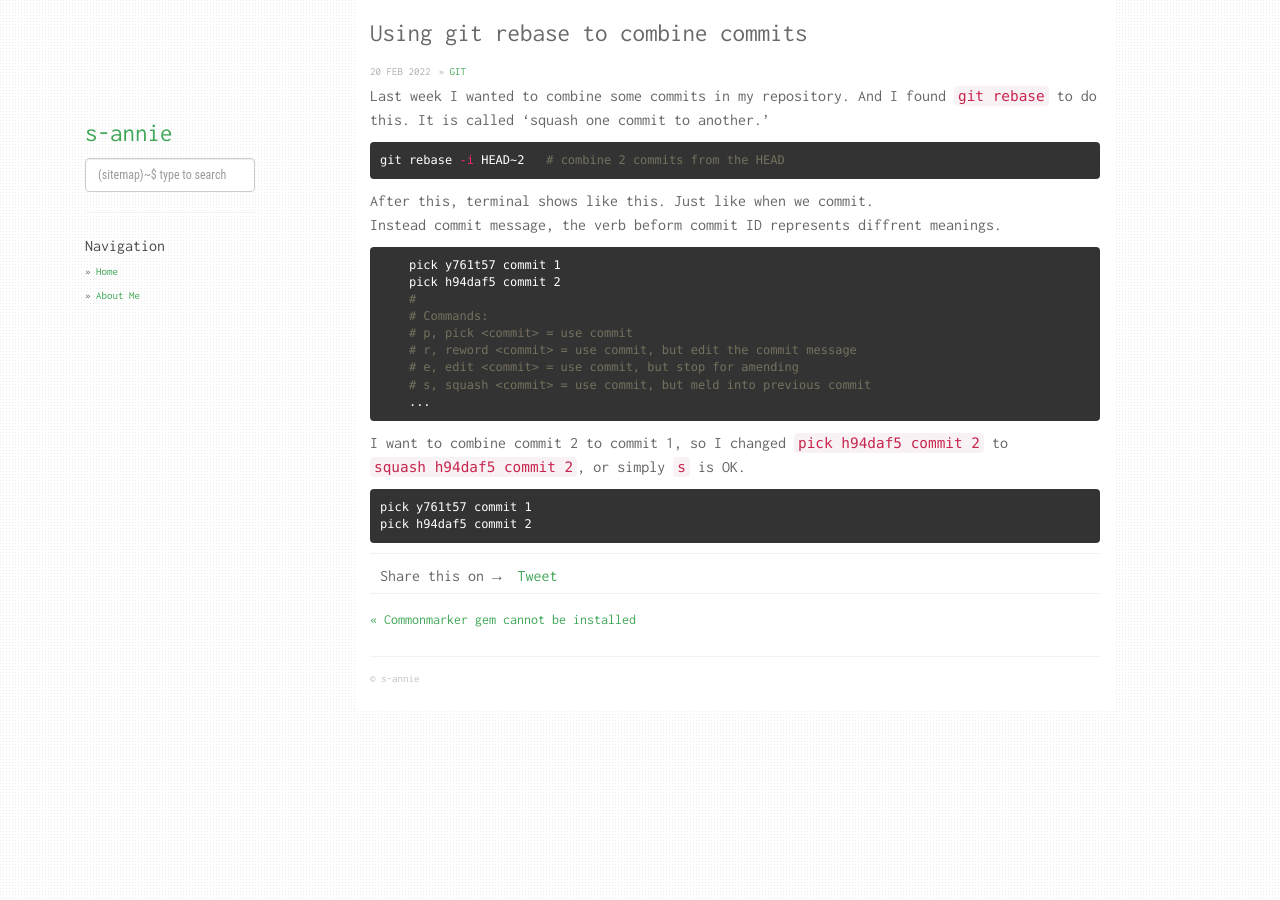
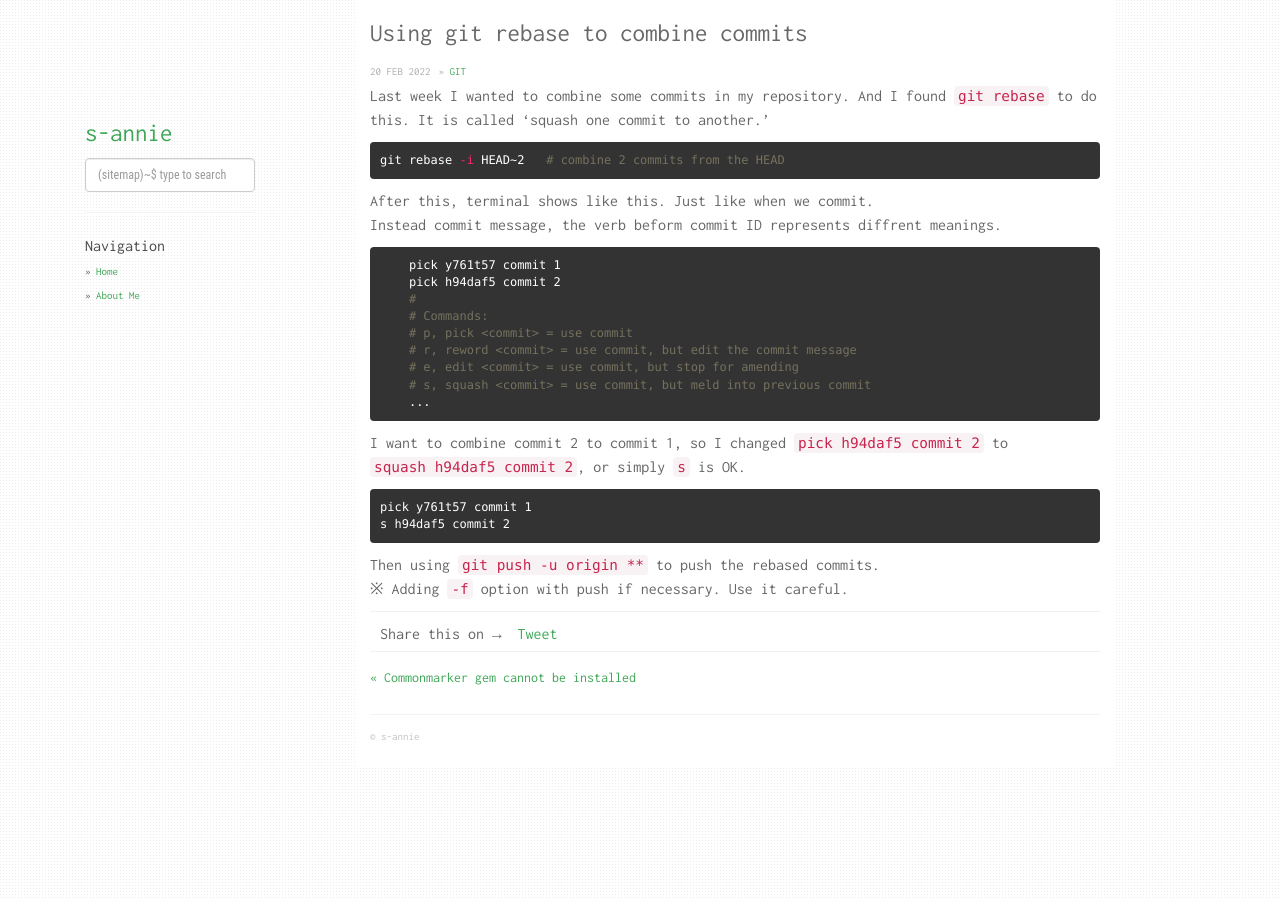
Before and after one commit to s-annie/s-annie.github.io, a Jekyll site: the page built from _posts/2022-02-20-Using git rebase.md, in a window 1280 px wide. Built offline with Jekyll 4.4.1, drawn with Linux system fonts in a browser that asks for light colours; nearby versions of some CDN libraries; comment, search, counter and statistics services are not loaded.

Commit message:
added new post

````diff
--- a/_posts/2022-02-20-Using git rebase.md
+++ b/_posts/2022-02-20-Using git rebase.md
@@ -23,5 +23,7 @@ Instead commit message, the verb beform commit ID represents diffrent meanings.
 I want to combine commit 2 to commit 1, so I changed `pick h94daf5 commit 2` to `squash h94daf5 commit 2`, or simply `s` is OK.
 ```bash
 pick y761t57 commit 1
-pick h94daf5 commit 2
+s h94daf5 commit 2
 ```
+Then using `git push -u origin **` to push the rebased commits.
+※ Adding `-f` option with push if necessary. Use it careful.
````
